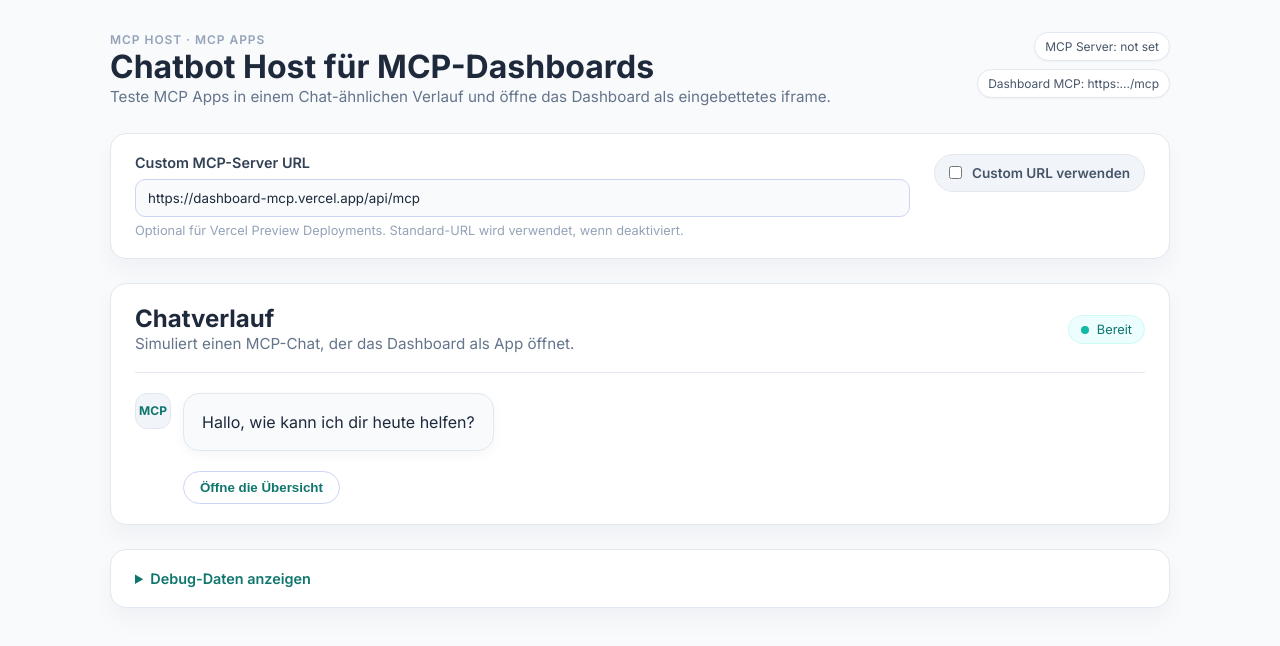
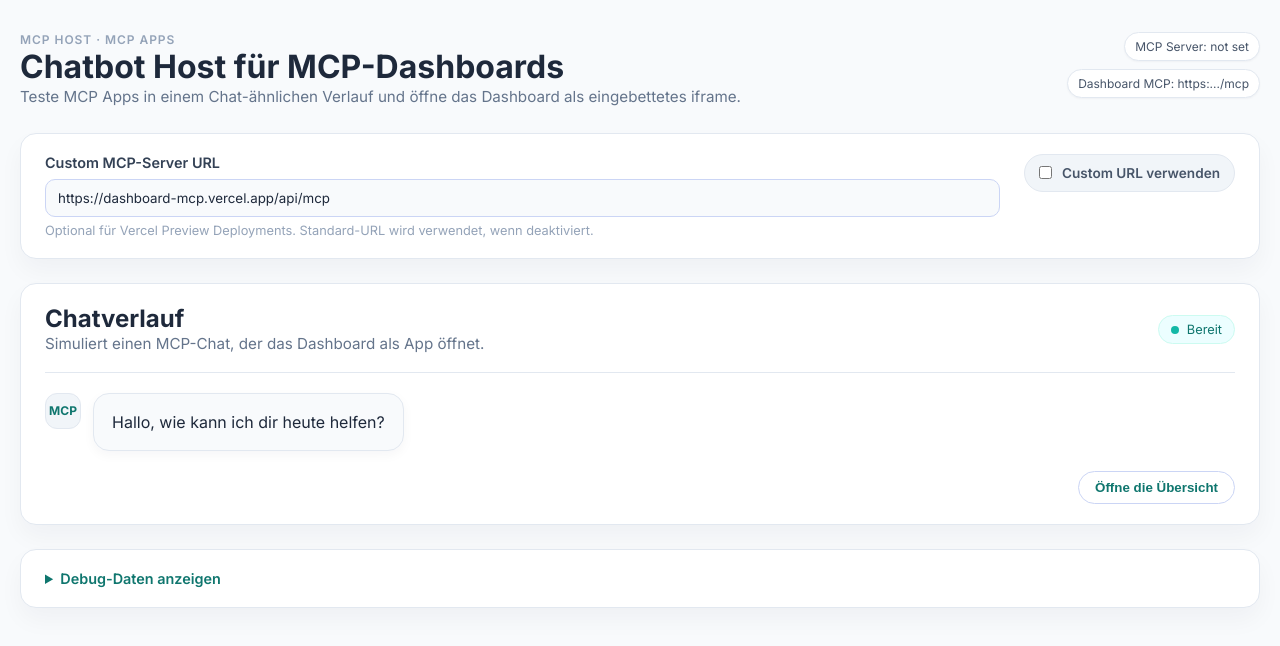
Before and after one commit to VibeJaro/MCP_Host, a Next.js app: page / in a window 1280 px wide. Shown: the top 646 px of the page. Built offline with nearby package versions, Linux system fonts and the light colour scheme.

Commit message:
Adjust chat suggestion placement and width

```diff
--- a/app/components/HostPanel.tsx
+++ b/app/components/HostPanel.tsx
@@ -202,11 +202,13 @@ export default function HostPanel({ serverUrlMasked, dashboardServerUrlMasked }:
             </div>
           </div>
 
-          <div className="suggestions">
-            <button className="chip" onClick={handleOpenDashboard} disabled={busy}>
-              Öffne die Übersicht
-            </button>
-          </div>
+          {!chatStarted && (
+            <div className="suggestions">
+              <button className="chip" onClick={handleOpenDashboard} disabled={busy}>
+                Öffne die Übersicht
+              </button>
+            </div>
+          )}
 
           {chatStarted && (
             <>
--- a/app/globals.css
+++ b/app/globals.css
@@ -19,7 +19,7 @@ body {
 }
 
 main {
-  max-width: 1100px;
+  max-width: 1400px;
   margin: 0 auto;
   padding: 32px 20px 60px;
 }
@@ -268,8 +268,7 @@ select:focus {
 
 .suggestions {
   display: flex;
-  gap: 12px;
-  flex-wrap: wrap;
+  justify-content: flex-end;
   padding-left: 48px;
 }
 
```
